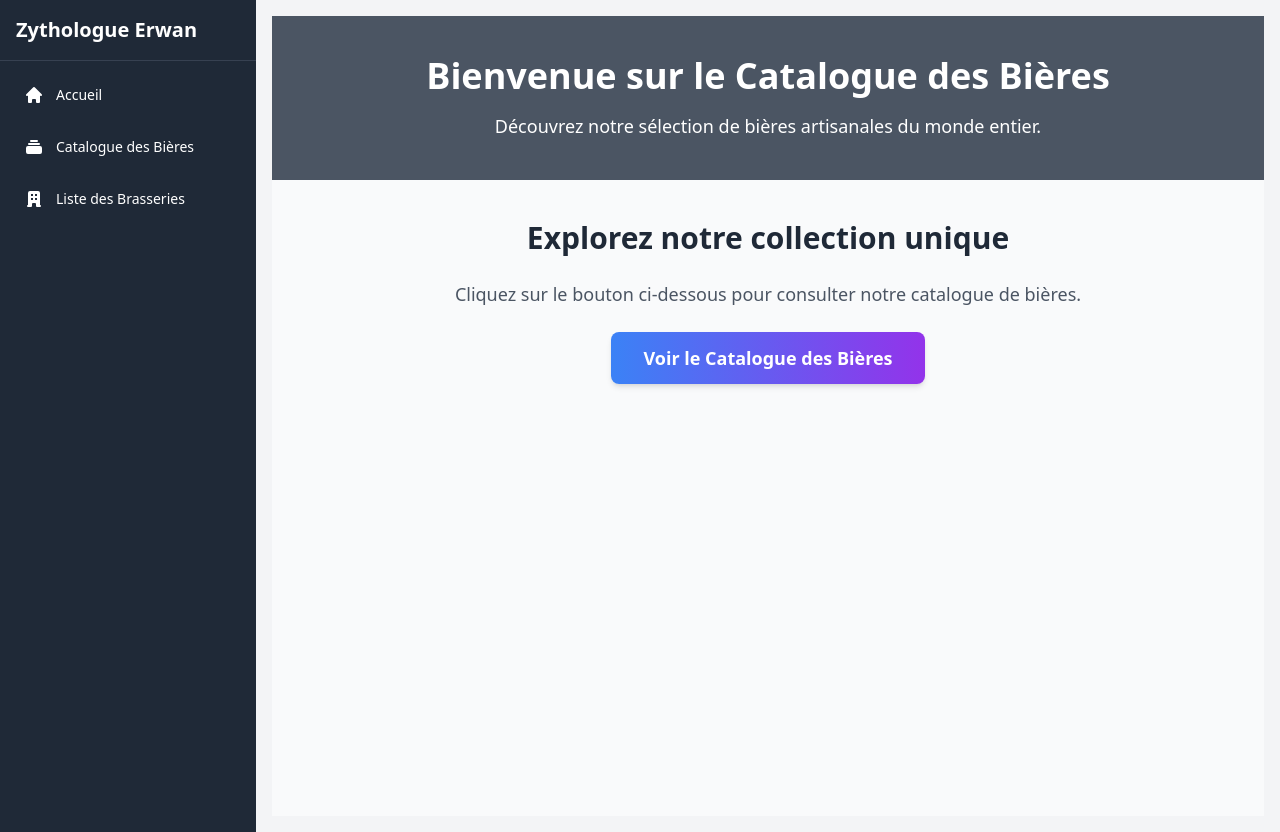
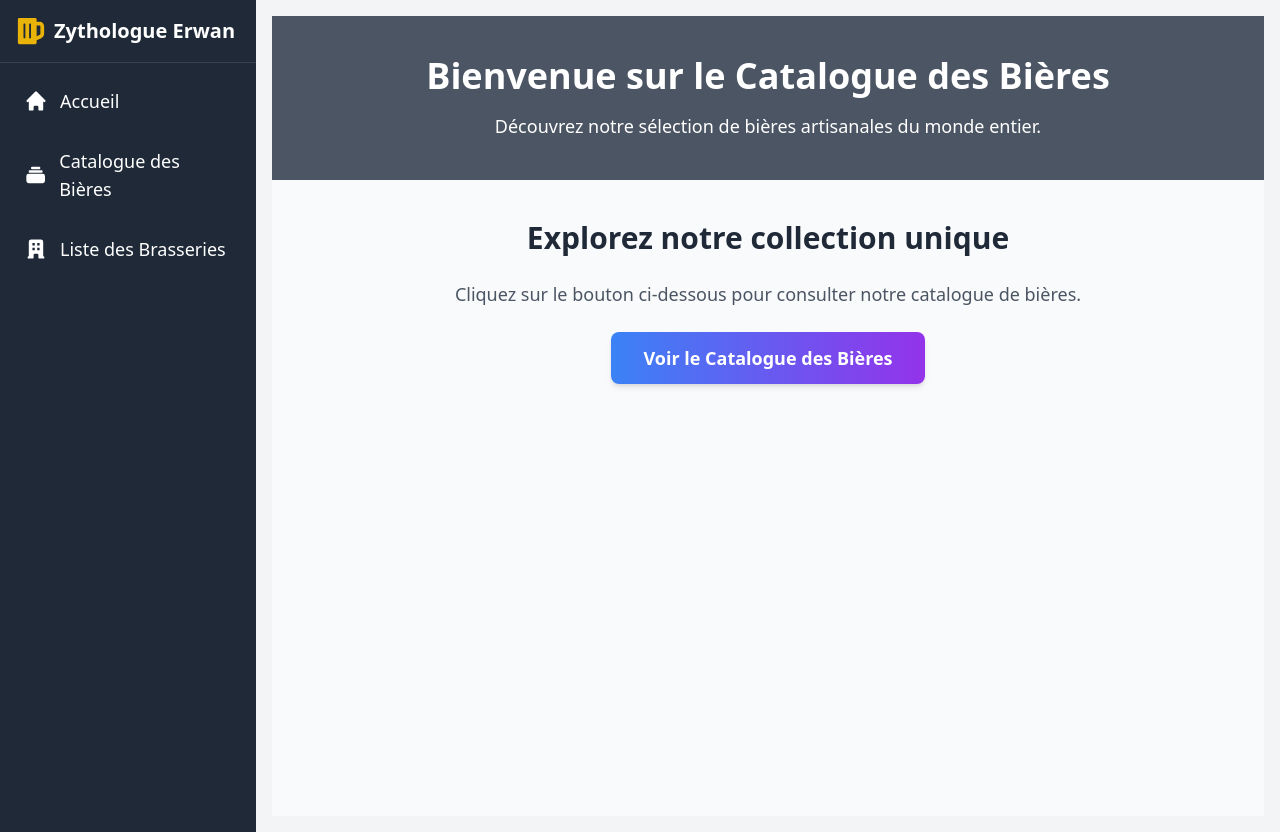
Before and after one commit to 2024-devops-alt-dist/Zythologue-ED, a React (Vite) app: page / in a window 1280 px wide. Built offline with nearby package versions, Linux system fonts and the light colour scheme; no server answers.

Commit message:
♻️ refactor(Router): Déplacement de BrowserRouter dans main.tsx 🐛 fix(Sidebar): Correction du bug avec la sidebar sur desktop

```diff
--- a/src/App.tsx
+++ b/src/App.tsx
@@ -1,5 +1,5 @@
 import "./App.css";
-import { BrowserRouter, Route, Routes } from "react-router-dom";
+import { Route, Routes } from "react-router-dom";
 import Beers from "./pages/beer/beersList";
 import Sidebar from "./components/sidebar";
 import Home from "./components/home";
@@ -11,19 +11,12 @@ import BreweryDetails from "./pages/breweries/BreweryDetailsPage";
 function App() {
   const [isSidebarOpen, setIsSidebarOpen] = useState(false);
 
-  const toggleSidebar = () => {
-    setIsSidebarOpen(!isSidebarOpen);
-  };
+  const toggleSidebar = () => setIsSidebarOpen((prev) => !prev);
 
   return (
-    <BrowserRouter>
     <div className="relative flex">
       <Sidebar isOpen={isSidebarOpen} toggleSidebar={toggleSidebar} />
-        <div
-          className={`flex-1 p-4 bg-gray-100 transition-all duration-300 ${
-            isSidebarOpen ? "ml-64" : "ml-0"
-          }`}
-        >
+      <div className="flex-1 p-4 bg-gray-100 transition-all duration-300">
         <Routes>
           <Route path="/" element={<Home />} />
           <Route path="/beers" element={<Beers />} />
@@ -33,7 +26,6 @@ function App() {
         </Routes>
       </div>
     </div>
-    </BrowserRouter>
   );
 }
 
--- a/src/components/sidebar.tsx
+++ b/src/components/sidebar.tsx
@@ -1,6 +1,13 @@
 import React from "react";
 import { Link } from "react-router-dom";
-import { HiHome, HiCollection, HiMenu, HiX, HiOfficeBuilding } from "react-icons/hi";
+import {
+  HiHome,
+  HiCollection,
+  HiMenu,
+  HiX,
+  HiOfficeBuilding,
+} from "react-icons/hi";
+import { FaBeer } from "react-icons/fa";
 
 interface SidebarProps {
   isOpen: boolean;
@@ -31,41 +38,43 @@ const Sidebar: React.FC<SidebarProps> = ({ isOpen, toggleSidebar }) => {
       )}
 
       <div
-        className={`fixed inset-0 bg-gray-800 text-white max-w-full transform transition-transform duration-300 z-30 ${
+        className={`fixed inset-y-0 bg-gray-800 text-white max-w-full transform transition-transform duration-300 z-30 ${
           isOpen ? "translate-x-0" : "-translate-x-full"
         } lg:translate-x-0 lg:relative lg:w-64`}
       >
-        <div className="p-4 text-xl font-bold border-b border-gray-700">
-          Zythologue Erwan
+        <div className="p-4 text-xl font-bold border-b border-gray-700 flex items-center space-x-2">
+          <FaBeer className="text-3xl text-yellow-500" />
+          <span>Zythologue Erwan</span>
         </div>
+
         <nav className="flex-1 p-4 overflow-y-auto">
           <ul className="space-y-4">
             <li className="flex items-center space-x-3 p-2 rounded-lg hover:bg-gray-700">
-              <HiHome className="text-xl" />
+              <HiHome className="text-2xl" />
               <Link
                 to="/"
                 onClick={handleLinkClick}
-                className="text-sm font-medium"
+                className="text-lg font-medium"
               >
                 Accueil
               </Link>
             </li>
             <li className="flex items-center space-x-3 p-2 rounded-lg hover:bg-gray-700">
-              <HiCollection className="text-xl" />
+              <HiCollection className="text-2xl" />
               <Link
                 to="/beers"
                 onClick={handleLinkClick}
-                className="text-sm font-medium"
+                className="text-lg font-medium"
               >
                 Catalogue des Bières
               </Link>
             </li>
             <li className="flex items-center space-x-3 p-2 rounded-lg hover:bg-gray-700">
-              <HiOfficeBuilding className="text-xl" />
+              <HiOfficeBuilding className="text-2xl" />
               <Link
                 to="/breweries"
                 onClick={handleLinkClick}
-                className="text-sm font-medium"
+                className="text-lg font-medium"
               >
                 Liste des Brasseries
               </Link>
```
Also changed, not shown: src/main.tsx (+10 -7 lines). Lines whose indentation alone changed are shown as unchanged.
